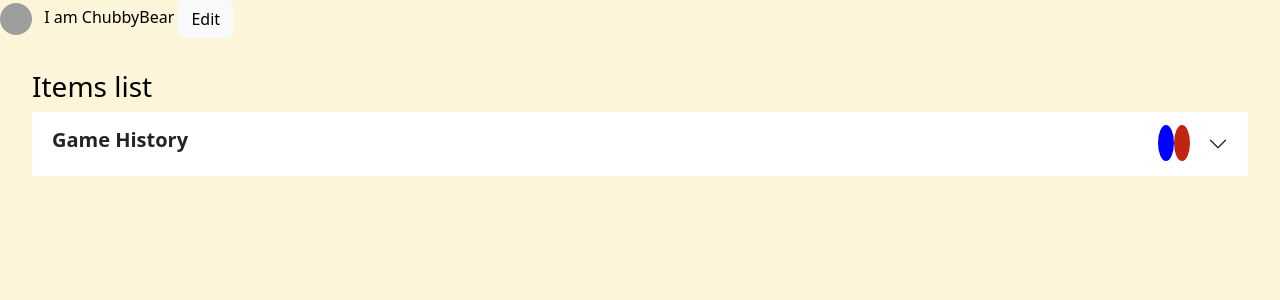
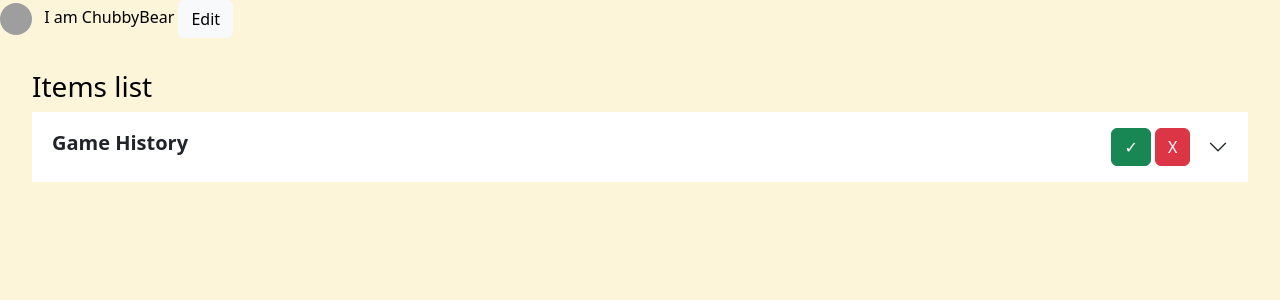
Before and after one commit to sarinca/Minesweeper, a PHP site: page /profile.html in a window 1280 px wide. Shown: the top 300 px of the page. Run offline with PHP 8.4, Linux system fonts and the light colour scheme; grey boxes are pictures that could not be loaded.

Commit message:
Nested button on top of accordian

```diff
--- a/profile.html
+++ b/profile.html
@@ -37,10 +37,10 @@
                         aria-expanded="false" aria-controls="#item_1">
                         <h5 class="content_title fw-bold">Game History</h5>
                         <div class="ms-auto">
-                            <span class="fa fa-pencil-alt circle-icons edit-icon" data-app-id="1" data-content-id="1"
-                                aria-hidden="true"></span>
-                            <span class="far fa-trash-alt circle-icons delete-icon" data-app-id="1" data-content-id="1"
-                                aria-hidden="true"></span>
+                            <span class="edit-icon" data-app-id="1" data-content-id="1"
+                                aria-hidden="true"><button type ="button" class ="btn btn-success"> ✓ </button></span>
+                            <span class="delete-icon" data-app-id="1" data-content-id="1"
+                                aria-hidden="true"><button type ="button" class ="btn btn-danger"> X </button></span>
                         </div>
                     </div>
                 </h2>
--- a/styles.css
+++ b/styles.css
@@ -91,8 +91,10 @@ body {
     color: white;
     cursor: pointer;
     border-radius: 50%;
-    font-size: 0.95em;
-    padding: 8px;
+    width: 16px;
+    height: 16px;
+
+    padding: 35px;
     box-sizing: border-box;
     transition: 150ms ease-out;
     box-shadow: 0 0 0 0 rgba(0, 0, 0, 0.25);
@@ -103,13 +105,9 @@ body {
     transition: 150ms ease-in;
 }
 
-.edit-icon {
+.edit-icon .delete-icon {
     width: 100%;
-    background-color: blue;
-}
-
-.delete-icon {
-    background-color: #bf2611;
+    border-radius: 50%;
 }
 
 #content_list_container {
```
